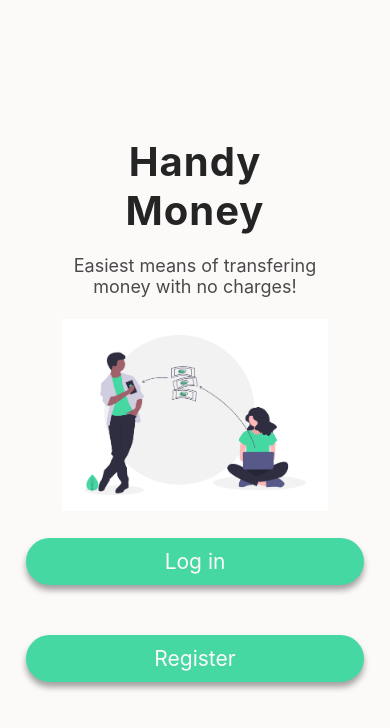
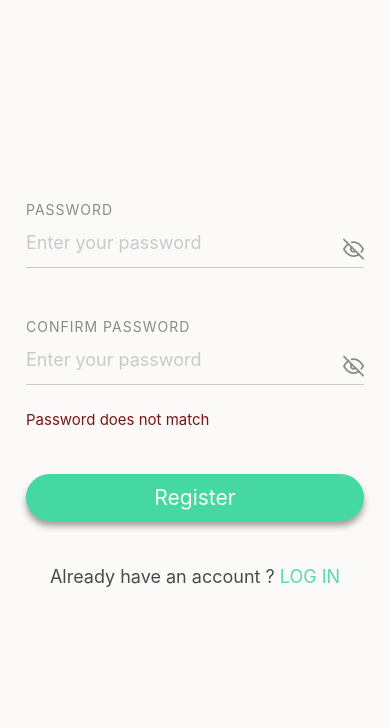
Before and after one commit to codeTrain-Project/original-project, a React Native app: screen / in a window 390 px wide. Shown: the top 728 px of the page. Built offline with nearby package versions, Linux system fonts and the light colour scheme.

Commit message:
fix: Refactoring

```diff
--- a/App.js
+++ b/App.js
@@ -2,12 +2,13 @@ import { StatusBar } from 'expo-status-bar';
 import React from 'react';
 import { StyleSheet, Text, View } from 'react-native';
 import { Colors } from './src';
+import RegisterScreen2 from './src/screens/RegisterScreen2';
 import WelcomeScreen from './src/screens/WelcomeScreen';
 
 export default function App() {
 	return (
 		<View style={styles.container}>
-			<WelcomeScreen />
+			<RegisterScreen2 />
 			<StatusBar style="auto" />
 		</View>
 	);
```
